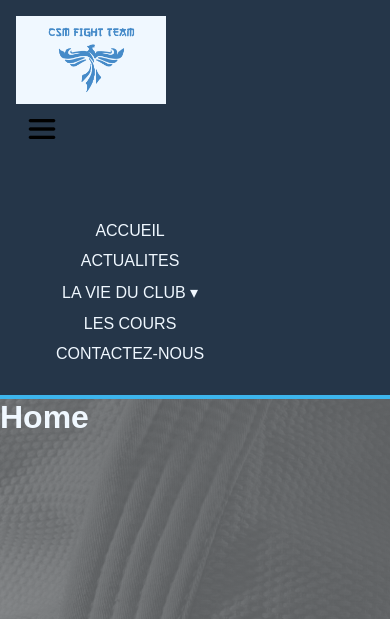
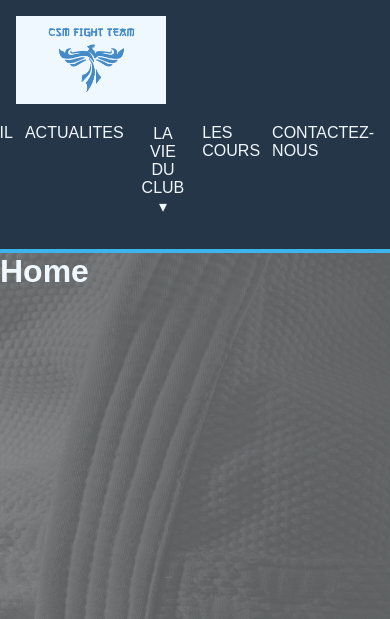
Before and after one commit to Melichoux/CSM-Fight-Team, a PHP site: page / in a window 390 px wide. Shown: the top 619 px of the page. Run offline with PHP 8.4, Linux system fonts and the light colour scheme.

Commit message:
commit prepa ecf

```diff
--- a/Assets/Javascript/index.js
+++ b/Assets/Javascript/index.js
@@ -78,16 +78,3 @@ filter.addEventListener("change", (event) => { //
       }
     });
 });
-
-//ANCHOR -  Menu burger
-const burger = document.querySelector(".burger");
-const nav = document.querySelector(".mainNav");
-
-burger.addEventListener("click", () => {
-  nav.classList.toggle("active");
-
-  const img = burger.querySelector("img");
-  img.src = nav.classList.contains("active")
-    ? "assets/images/close.svg"
-    : "assets/images/burger.svg";
-});
--- a/Assets/css/custom.css
+++ b/Assets/css/custom.css
@@ -119,9 +119,15 @@ text-decoration: underline;
 
 /* ------------ Mise en page de l'article ------------ */
 
-.articleSeul {
-  color: aliceblue;
+  .articleSeul {
+    color: aliceblue;
+    border: 1px solid rgb(255, 255, 255);
+    border-radius: 8px;
+    box-shadow: 1px 1px 10px 1px rgb(61, 181, 236);
+    background-color: rgb(37, 54, 73);
+    margin-bottom: 24px;
 }
+
 .imgArticle{
   object-fit: cover;
 }
@@ -139,62 +145,4 @@ padding: 8px;
   padding: 16px;
 }
 
-
-
-/* ---------- Burger Menu ---------- */
-.burger{
-  display: none;
-}
-.burger img {
-  width: 40px;
-  height: 40px;
-}
-
-.mainNav{
-  display: flex;
-}
-
-@media (max-width: 768px) {
-
-  .burger {
-    display: block;
-    font-size: 2rem;
-    background: none;
-    border: none;
-    cursor: pointer;
-  }
-
-
-  .mainNav.active { /* cache le menu en dehors de l'ecran grace a "right:-100%" */
-    position: fixed;
-    inset: 0;                 /* top/right/bottom/left = 0 */
-    background-color: #000;
-
-    transform: translateX(100%);  /* CACHÉ */
-    transition: transform 0.3s ease;
-
-    display: flex;
-    flex-direction: column;
-    align-items: center;
-  }
-
-
-  .mainNav.active { /* rend le menu visible */
-     transform: translateX(0);
-  }
-
-  .mainNav ul {
-    flex-direction: column;
-    align-items: center;
-    margin-top: 4rem;
-  }
-
-  .dropDownList {
-    display: none;
-    flex-direction: column;
-  }
-
-  .dropDown.open .dropdownList {
-    display: flex;
-  }
-}
+/* ------------ Barre de filtre de la page catalogue ------------ */
--- a/catalogue-article.html
+++ b/catalogue-article.html
@@ -43,8 +43,8 @@
     <main>
         <h1>Toutes nos actualités</h1>
 
-        <form action="#" method="post" id="formFilter" class="dflex fd-r">
-            <label for="filter"> Filtrer les actualités
+        <form action="#" method="post" id="formFilter" class="dflex jc-c ">
+            <label for="filter" class="color-w"> Filtrer les actualités
                 <select name="filter" id="filter" placeholder="--Séléctionner un filtre--">
                     <option value="default">--Séléctionner un filtre--</option>
                     <option value="Judo">Judo</option>
--- a/index.html
+++ b/index.html
@@ -20,10 +20,7 @@
             <!-- 0.5rem 4rem 2rem 0.5rem; a appliquer sur l'image pour recreer le design chelou du site -->
 
              <!-- Bouton pour le menu burger -->
-    <button class="burger" aria-label="Ouvrir le menu">
-      <img src="assets/images/burger-menu.png" alt="logo d'ouverture du menu burger">
-    </button>
-            <nav aria-label="Navigation principale" class="mainNav">
+            <nav aria-label="Navigation principale dflex fw-w" class="mainNav">
                 <!-- aria-label sert a l'accessibilité pour les malvoyants et permet un meilleur parsing par les moteurs comme google -->
                 <ul>
                     <li class="navElmt"><a href="index.html">ACCUEIL</a></li>
```
Also changed, not shown: Memo.md (+1 -1 lines).
